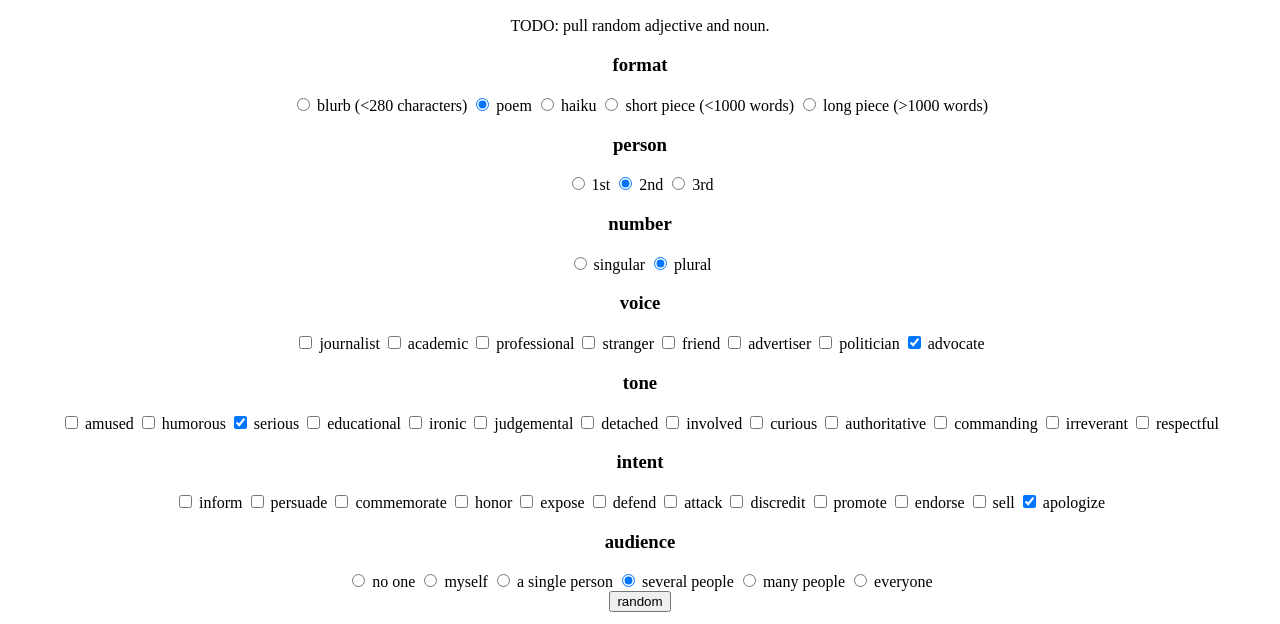
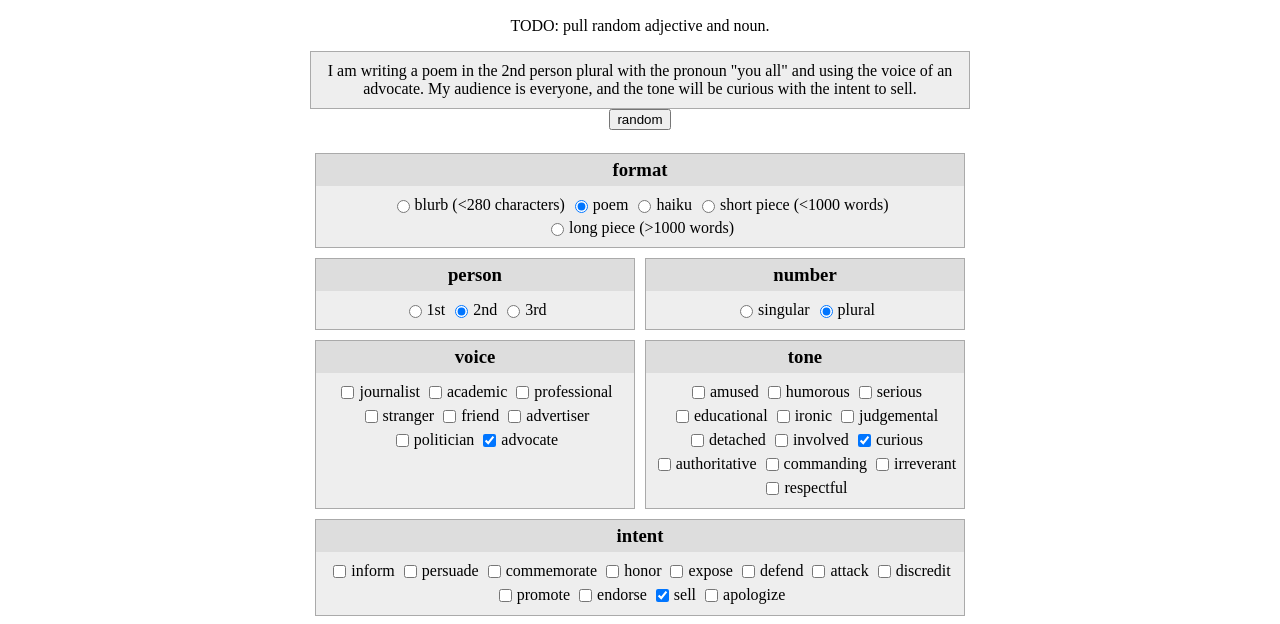
Before and after one commit to alec4nandes/scribe, a plain HTML site: page index.html in a window 1280 px wide. Shown: the part 138-762 px from the top of the page. Drawn offline with Linux system fonts and the light colour scheme.

Commit message:
pre-FormData

```diff
--- a/css/style.css
+++ b/css/style.css
@@ -1,10 +1,57 @@
 body {
-    margin: 50px 15px;
+    margin: 50px 10px;
     text-align: center;
 }
 
+main {
+    max-width: 660px;
+    width: 100%;
+    margin: auto;
+}
+
+form#settings {
+    section {
+        width: 100%;
+        display: flex;
+
+        &:not(.no-wrap) {
+            flex-wrap: wrap;
+
+            & > div {
+                min-width: 300px;
+            }
+        }
+
+        & > div {
+            background-color: #eee;
+            border: 1px solid #aaa;
+            flex: 1;
+            margin: 5px;
+
+            h3 {
+                background-color: #ddd;
+                margin: 0;
+                padding: 5px;
+            }
+
+            .options {
+                display: inline-flex;
+                flex-wrap: wrap;
+                justify-content: center;
+                gap: 5px;
+                padding: 10px 5px;
+
+                label {
+                    display: inline-flex;
+                    gap: 2px;
+                }
+            }
+        }
+    }
+}
+
 #prompt {
-    border: 1px solid red;
-    margin: 30px auto;
+    background-color: #eee;
+    border: 1px solid #aaa;
     padding: 10px;
 }
--- a/index.html
+++ b/index.html
@@ -7,12 +7,16 @@
         <link rel="stylesheet" href="/css/style.css" />
     </head>
     <body>
-        <h1>Scribe</h1>
-        <h2>Writing Prompts</h2>
-        <p>TODO: pull random adjective and noun.</p>
-        <form id="settings"></form>
-        <button id="random">random</button>
-        <div id="prompt"></div>
+        <main>
+            <h1>Scribe</h1>
+            <h2>Writing Prompts</h2>
+            <p>TODO: pull random adjective and noun.</p>
+            <div id="prompt"></div>
+            <button id="random">random</button>
+            <br />
+            <br />
+            <form id="settings"></form>
+        </main>
 
         <script src="/mvc/controller.mjs" type="module"></script>
     </body>
--- a/mvc/controller.mjs
+++ b/mvc/controller.mjs
@@ -1,47 +1,53 @@
 import { settings, pronouns } from "./model.mjs";
 import { makeInputs } from "./view.mjs";
 
-const formElem = document.querySelector("form#settings"),
+const formElem = document.querySelector("form#settings");
+formElem.innerHTML = makeInputs(settings);
+const forWhatInput = formElem.querySelector(`input[name="topic"]`),
     promptElem = document.querySelector("#prompt"),
     randomBtn = document.querySelector("button#random");
-formElem.innerHTML = makeInputs(settings);
+
 formElem.onchange = () => handleSettingsChange(formElem, promptElem);
+forWhatInput.oninput = () => handleSettingsChange(formElem, promptElem);
 randomBtn.onclick = () => handleRandom(formElem, promptElem);
 
 handleRandom(formElem, promptElem);
 
 function handleSettingsChange(formElem, promptElem) {
-    const format = formElem.format.value,
-        person = formElem.person.value,
-        number = formElem.number.value,
+    const getData = (names, func) =>
+            names.reduce((acc, name) => ({ ...acc, [name]: func(name) }), {}),
+        getValue = (name) => formElem[name].value,
         getChecked = (name) =>
             [...formElem.querySelectorAll(`input[name="${name}"]`)]
                 .filter(({ checked }) => checked)
                 .map(({ value }) => value),
-        voice = getChecked("voice"),
-        tone = getChecked("tone"),
-        intent = getChecked("intent"),
-        audience = formElem.audience.value,
-        prompt = makePrompt({
-            format,
-            person,
-            number,
-            voice,
-            tone,
-            intent,
-            audience,
-        });
-    promptElem.innerHTML = prompt;
+        valueNames = ["format", "person", "number", "audience", "topic"],
+        checkedNames = ["voice", "tone", "intent"];
+    promptElem.innerHTML = makePrompt({
+        ...getData(valueNames, getValue),
+        ...getData(checkedNames, getChecked),
+    });
 }
 
-function makePrompt({ format, person, number, voice, tone, intent, audience }) {
-    const pronoun = pronouns[person][number];
+function makePrompt({
+    format,
+    person,
+    number,
+    audience,
+    topic,
+    voice,
+    tone,
+    intent,
+}) {
+    const pronoun = pronouns[person][number],
+        s = (arr) => (arr.length > 1 ? "s" : "");
     return `
         I am writing a ${format} in the ${person} person ${number}
         with the pronoun "${pronoun}" and using the
-        voice${voice.length > 1 ? "s" : ""} of ${joiner(voice.map(aOrAn))}.
-        The tone${tone.length > 1 ? "s will include" : " will be"}
-        ${joiner(tone)} with the intent to ${joiner(intent)} ${audience}.
+        voice${s(voice)} of ${joiner(voice.map(aOrAn))}.
+        My audience is ${audience}, and the tone will be
+        ${joiner(tone)} with the intent to
+        ${joiner(intent)}${topic ? ` ${topic}` : ""}.
     `;
 }
 
@@ -50,10 +56,11 @@ function handleRandom(formElem, promptElem) {
             "format",
             "person",
             "number",
+            "audience",
+            "topic",
             "voice",
             "tone",
             "intent",
-            "audience",
         ],
         getInputs = (name) => [
             ...formElem.querySelectorAll(`input[name="${name}"]`),
--- a/mvc/model.mjs
+++ b/mvc/model.mjs
@@ -1,10 +1,11 @@
 const pronouns = {
     "1st": { singular: "I", plural: "we" },
     "2nd": { singular: "you", plural: "you all" },
-    "3rd": { singular: "he/she/they", plural: "they" },
+    "3rd": { singular: "he, she, or they", plural: "they" },
 };
 
-const settings = {
+const settings = [
+    {
         format: {
             type: "radio",
             options: [
@@ -15,8 +16,12 @@ const settings = {
                 "long piece (>1000 words)",
             ],
         },
+    },
+    {
         person: { type: "radio", options: Object.keys(pronouns) },
         number: { type: "radio", options: ["singular", "plural"] },
+    },
+    {
         voice: {
             type: "checkbox",
             options: [
@@ -48,6 +53,8 @@ const settings = {
                 "respectful",
             ],
         },
+    },
+    {
         intent: {
             type: "checkbox",
             options: [
@@ -65,6 +72,15 @@ const settings = {
                 "apologize",
             ],
         },
+    },
+    {
+        topic: {
+            type: "text",
+            options: [""],
+            placeholder: "ex: sell what? (optional)",
+        },
+    },
+    {
         audience: {
             type: "radio",
             options: [
@@ -76,6 +92,7 @@ const settings = {
                 "everyone",
             ],
         },
-};
+    },
+];
 
 export { settings, pronouns };
--- a/mvc/view.mjs
+++ b/mvc/view.mjs
@@ -1,28 +1,49 @@
 function makeInputs(settings) {
-    return Object.entries(settings).map(makeSetting).join("");
+    return settings
+        .map(
+            (section) => `
+                <section ${
+                    Object.keys(section).includes("person")
+                        ? `class="no-wrap"`
+                        : ""
+                }>
+                    ${Object.entries(section).map(makeSetting).join("")}
+                </section>
+            `
+        )
+        .join("");
 }
 
 function makeSetting(entry) {
-    const [setting, { type, options }] = entry;
+    const [setting, { type, options, placeholder }] = entry;
     return `
         <div class="setting">
             <h3>${setting}</h3>
-            ${options
-                .map((option, i) =>
-                    makeRadio({ setting, type, option, isChecked: !i })
-                )
-                .join("")}
+            <div class="options">
+                ${options
+                    .map((option, i) =>
+                        makeInput({
+                            setting,
+                            type,
+                            option,
+                            placeholder,
+                            isChecked: !i,
+                        })
+                    )
+                    .join("")}
+            </div>
         </div>
     `;
 }
 
-function makeRadio({ setting, type, option, isChecked }) {
+function makeInput({ setting, type, option, placeholder, isChecked }) {
     return `
         <label>
             <input
                 type="${type}"
                 name="${setting}"
-                value="${option}"
+                ${option ? `value="${option}"` : ""}
+                ${placeholder ? `placeholder="${placeholder}"` : ""}
                 ${isChecked ? "checked" : ""}
             />
             ${option}
```
Lines whose indentation alone changed are shown as unchanged.
